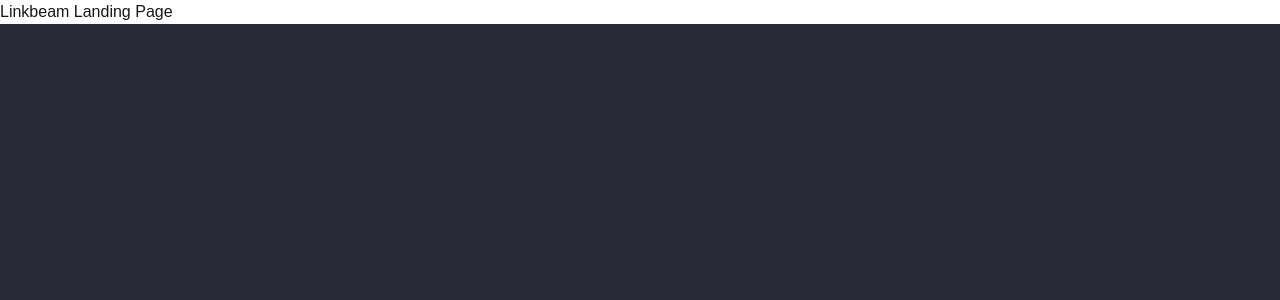
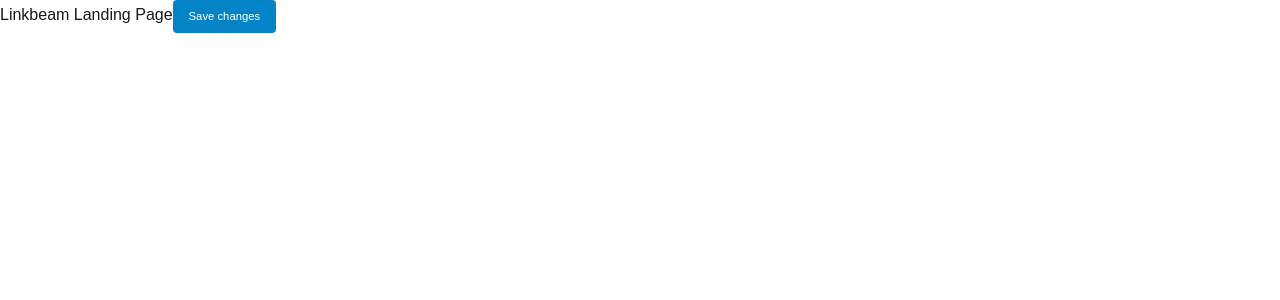
Before and after one commit to dimacuhamarc/linkbeam-app, a Next.js app: page / in a window 1280 px wide. Shown: the top 300 px of the page. Built offline with nearby package versions, Linux system fonts and the light colour scheme.

Commit message:
wip:cleanup starting code

```diff
--- a/app/layout.tsx
+++ b/app/layout.tsx
@@ -1,17 +1,5 @@
 import type { Metadata } from "next";
-import localFont from "next/font/local";
 import "./globals.css";
-
-const geistSans = localFont({
-  src: "./fonts/GeistVF.woff",
-  variable: "--font-geist-sans",
-  weight: "100 900",
-});
-const geistMono = localFont({
-  src: "./fonts/GeistMonoVF.woff",
-  variable: "--font-geist-mono",
-  weight: "100 900",
-});
 
 export const metadata: Metadata = {
   title: "Create Next App",
@@ -25,9 +13,7 @@
 }>) {
   return (
     <html lang="en">
-      <body
-        className={`${geistSans.variable} ${geistMono.variable} antialiased`}
-      >
+      <body className="h-screen w-screen">
         {children}
       </body>
     </html>
--- a/app/page.tsx
+++ b/app/page.tsx
@@ -1,8 +1,12 @@
+import { Button } from '@headlessui/react';
 
 export default function Home() {
   return (
-    <div>
+    <div className="h-full w-full">
       Linkbeam Landing Page
+      <Button className="rounded bg-sky-600 py-2 px-4 text-sm text-white data-[hover]:bg-sky-500 data-[active]:bg-sky-700">
+        Save changes
+      </Button>
     </div>
   );
 }
```
Also changed, not shown: app/fonts/GeistMonoVF.woff (deleted), app/fonts/GeistVF.woff (deleted).
